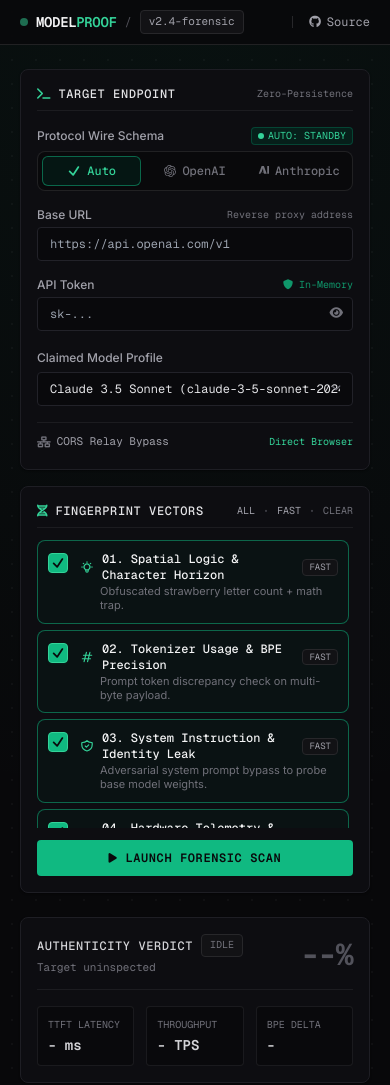
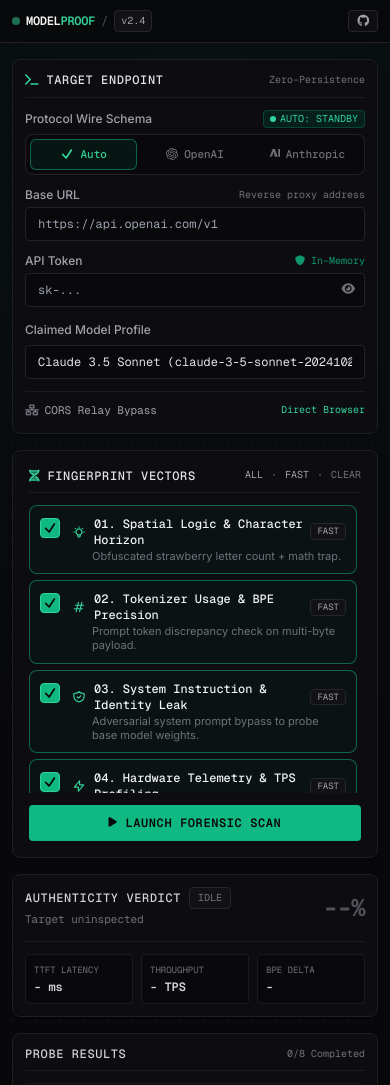
Before and after one commit to NotVann/Model-Proof, a plain HTML site: page index.html in a window 390 px wide. Shown: the top 1085 px of the page. Drawn offline with nearby package versions, Linux system fonts and the light colour scheme.

Commit message:
feat: full mobile viewport responsiveness for all panels and toast

```diff
--- a/index.html
+++ b/index.html
@@ -78,38 +78,38 @@
 
   <!-- Top System Bar -->
   <header class="border-b border-zinc-800/80 bg-[#09090c]/90 sticky top-0 z-50 backdrop-blur-md">
-    <div class="max-w-7xl mx-auto px-5 py-2.5 flex items-center justify-between">
-      <div class="flex items-center space-x-3">
-        <div class="flex items-center gap-2">
+    <div class="max-w-7xl mx-auto px-3 sm:px-5 py-2.5 flex items-center justify-between">
+      <div class="flex items-center space-x-2 sm:space-x-3">
+        <div class="flex items-center gap-1.5 sm:gap-2">
           <span class="inline-block w-2 h-2 rounded-full bg-emerald-400 animate-pulse"></span>
-          <span class="font-mono font-semibold tracking-tight text-sm text-zinc-100">MODEL<span class="text-emerald-400">PROOF</span></span>
+          <span class="font-mono font-semibold tracking-tight text-xs sm:text-sm text-zinc-100">MODEL<span class="text-emerald-400">PROOF</span></span>
           <span class="text-zinc-600 font-mono text-xs">/</span>
-          <span class="text-[11px] font-mono text-zinc-400 bg-zinc-900 border border-zinc-800 px-2 py-0.5 rounded">v2.4-forensic</span>
+          <span class="text-[10px] sm:text-[11px] font-mono text-zinc-400 bg-zinc-900 border border-zinc-800 px-1.5 sm:px-2 py-0.5 rounded">v2.4</span>
         </div>
       </div>
 
-      <div class="flex items-center space-x-4">
-        <div class="hidden sm:flex items-center gap-2 text-[11px] font-mono text-zinc-400">
+      <div class="flex items-center space-x-3 sm:space-x-4">
+        <div class="hidden md:flex items-center gap-2 text-[11px] font-mono text-zinc-400">
           <i class="fa-solid fa-microchip text-zinc-500"></i>
-          <span>Execution: Client-Side Sandbox</span>
+          <span>Client-Side Sandbox</span>
         </div>
-        <div class="h-3 w-px bg-zinc-800"></div>
-        <a href="https://github.com" target="_blank" class="text-xs text-zinc-400 hover:text-zinc-200 transition flex items-center gap-1.5 font-mono">
+        <div class="hidden md:block h-3 w-px bg-zinc-800"></div>
+        <a href="https://github.com" target="_blank" class="text-xs text-zinc-400 hover:text-zinc-200 transition flex items-center gap-1.5 font-mono px-2 py-1 rounded bg-zinc-900/60 sm:bg-transparent border sm:border-0 border-zinc-800">
           <i class="fa-brands fa-github"></i>
-          <span>Source</span>
+          <span class="hidden sm:inline">Source</span>
         </a>
       </div>
     </div>
   </header>
 
   <!-- Main Grid -->
-  <main class="max-w-7xl mx-auto px-5 py-6 flex-1 w-full grid grid-cols-1 lg:grid-cols-12 gap-6">
+  <main class="max-w-7xl mx-auto px-3 sm:px-5 py-4 sm:py-6 flex-1 w-full grid grid-cols-1 lg:grid-cols-12 gap-4 lg:gap-6">
 
     <!-- Left Column: Parameters & Test Matrix -->
     <div class="lg:col-span-5 space-y-4">
 
       <!-- Target Configuration Panel -->
-      <div class="panel rounded-lg p-4 space-y-4">
+      <div class="panel rounded-lg p-3 sm:p-4 space-y-3 sm:space-y-4">
         <div class="flex items-center justify-between pb-2 border-b border-zinc-800/60">
           <div class="flex items-center gap-2">
             <i class="fa-solid fa-terminal text-emerald-400 text-xs"></i>
@@ -127,21 +127,21 @@
               <span>AUTO: STANDBY</span>
             </span>
           </div>
-          <div class="grid grid-cols-3 p-1 bg-zinc-950 rounded-lg border border-zinc-800/80 text-xs font-mono gap-1">
-            <button id="proto-auto" type="button" class="py-1.5 px-2 rounded-md transition-all flex items-center justify-center gap-1.5 font-medium bg-zinc-850 text-emerald-400 border border-emerald-500/40 shadow-sm">
-              <svg class="w-3 h-3 text-emerald-400" fill="none" viewBox="0 0 24 24" stroke="currentColor">
+          <div class="grid grid-cols-3 p-1 bg-zinc-950 rounded-lg border border-zinc-800/80 text-[11px] sm:text-xs font-mono gap-1">
+            <button id="proto-auto" type="button" class="py-2 px-1 sm:px-2 rounded-md transition-all flex items-center justify-center gap-1 sm:gap-1.5 font-medium bg-zinc-850 text-emerald-400 border border-emerald-500/40 shadow-sm">
+              <svg class="w-3 h-3 text-emerald-400 shrink-0" fill="none" viewBox="0 0 24 24" stroke="currentColor">
                 <path stroke-linecap="round" stroke-linejoin="round" stroke-width="2" d="M13 10V3L4 14h7v7l9-11h-7z" />
               </svg>
               <span>Auto</span>
             </button>
-            <button id="proto-openai" type="button" class="py-1.5 px-2 rounded-md transition-all flex items-center justify-center gap-1.5 font-medium text-zinc-500 hover:text-zinc-300 hover:bg-zinc-900/40 border border-transparent">
-              <svg class="w-3 h-3 fill-current text-zinc-500" viewBox="0 0 24 24">
+            <button id="proto-openai" type="button" class="py-2 px-1 sm:px-2 rounded-md transition-all flex items-center justify-center gap-1 sm:gap-1.5 font-medium text-zinc-500 hover:text-zinc-300 hover:bg-zinc-900/40 border border-transparent">
+              <svg class="w-3 h-3 fill-current text-zinc-500 shrink-0" viewBox="0 0 24 24">
                 <path d="M22.2819 9.8211a5.9847 5.9847 0 0 0-.5157-4.9108 6.0462 6.0462 0 0 0-6.5098-2.9A6.0651 6.0651 0 0 0 4.9807 4.1818a5.9847 5.9847 0 0 0-3.9977 2.9 6.0462 6.0462 0 0 0 .7427 7.0966 5.98 5.98 0 0 0 .511 4.9107 6.051 6.051 0 0 0 6.5146 2.9001A5.9847 5.9847 0 0 0 13.2599 24a6.0557 6.0557 0 0 0 5.7718-4.2058 5.9894 5.9894 0 0 0 3.9977-2.9001 6.0557 6.0557 0 0 0-.7475-7.0729zm-9.022 12.6081a4.4755 4.4755 0 0 1-2.8764-1.0408l.1419-.0804 4.7783-2.7582a.7948.7948 0 0 0 .3927-.6813v-6.7369l2.02 1.1683a.071.071 0 0 1 .038.052v5.5826a4.504 4.504 0 0 1-4.4945 4.4947zm-9.6607-4.1254a4.4708 4.4708 0 0 1-.5346-3.0137l.142.0852 4.783 2.7582a.7712.7712 0 0 0 .7806 0l5.8428-3.3685v2.3324a.0804.0804 0 0 1-.0332.0615L9.74 19.9502a4.4992 4.4992 0 0 1-6.1408-1.6464zM2.3408 7.8956a4.485 4.485 0 0 1 2.3655-1.9728V11.6a.7664.7664 0 0 0 .3879.6765l5.8144 3.3543-2.0201 1.1683a.0757.0757 0 0 1-.071 0l-4.8303-2.7866A4.504 4.504 0 0 1 2.3408 7.872zm16.5963 3.8558L13.1038 8.364 15.1192 7.2a.0757.0757 0 0 1 .071 0l4.8303 2.7913a4.4944 4.4944 0 0 1-.6765 8.1042v-5.6772a.79.79 0 0 0-.407-.6668zm2.0107-3.0231l-.142-.0852-4.7735-2.7818a.7759.7759 0 0 0-.7854 0L9.409 9.2297V6.8974a.0662.0662 0 0 1 .0284-.0615l4.8303-2.7866a4.4992 4.4992 0 0 1 6.6802 4.66zM8.3065 12.863l-2.02-1.1635a.0804.0804 0 0 1-.038-.0567V6.0742a4.4992 4.4992 0 0 1 7.3757-3.4537l-.142.0805L8.704 5.459a.7948.7948 0 0 0-.3927.6813zm1.0976-2.3654l2.602-1.4998 2.6069 1.4998v2.9994l-2.5974 1.4997-2.6067-1.4997Z"/>
               </svg>
               <span>OpenAI</span>
             </button>
-            <button id="proto-anthropic" type="button" class="py-1.5 px-2 rounded-md transition-all flex items-center justify-center gap-1.5 font-medium text-zinc-500 hover:text-zinc-300 hover:bg-zinc-900/40 border border-transparent">
-              <svg class="w-3 h-3 fill-current text-zinc-500" viewBox="0 0 24 24">
+            <button id="proto-anthropic" type="button" class="py-2 px-1 sm:px-2 rounded-md transition-all flex items-center justify-center gap-1 sm:gap-1.5 font-medium text-zinc-500 hover:text-zinc-300 hover:bg-zinc-900/40 border border-transparent">
+              <svg class="w-3 h-3 fill-current text-zinc-500 shrink-0" viewBox="0 0 24 24">
                 <path d="M17.472 17.514h-3.44l-1.077-3.136H8.056l-1.078 3.136H3.538L9.208 2.2h4.584l5.68 15.314zM11.95 6.435L9.167 14.15h3.666l-.883-7.715zM20.462 2.2h3.538v15.314h-3.538z"/>
               </svg>
               <span>Anthropic</span>
@@ -245,42 +245,42 @@
     <div class="lg:col-span-7 space-y-4">
 
       <!-- Top Diagnostic Metric Card -->
-      <div class="panel rounded-lg p-4 space-y-4">
+      <div class="panel rounded-lg p-3 sm:p-4 space-y-3 sm:space-y-4">
         <div class="flex items-center justify-between pb-3 border-b border-zinc-800/60">
           <div>
             <div class="flex items-center gap-2">
               <span class="text-xs font-mono font-medium text-zinc-300 uppercase tracking-wider">Authenticity Verdict</span>
               <span id="verdict-badge" class="text-[10px] font-mono px-2 py-0.5 rounded bg-zinc-900 text-zinc-500 border border-zinc-800 uppercase">IDLE</span>
             </div>
-            <p id="audit-target-display" class="text-[11px] font-mono text-zinc-500 mt-0.5">Target uninspected</p>
+            <p id="audit-target-display" class="text-[11px] font-mono text-zinc-500 mt-0.5 break-all">Target uninspected</p>
           </div>
           <div class="text-right">
-            <div id="verdict-score" class="text-3xl font-mono font-bold tracking-tight text-zinc-600">--%</div>
+            <div id="verdict-score" class="text-2xl sm:text-3xl font-mono font-bold tracking-tight text-zinc-600">--%</div>
           </div>
         </div>
 
         <!-- Metric Grid -->
-        <div class="grid grid-cols-3 gap-3 font-mono">
-          <div class="bg-zinc-950/70 p-2.5 rounded border border-zinc-800/60">
-            <span class="text-[10px] uppercase text-zinc-500 block">TTFT Latency</span>
-            <span id="stat-ttft" class="text-sm font-semibold text-zinc-300 mt-0.5 block">- ms</span>
+        <div class="grid grid-cols-3 gap-2 sm:gap-3 font-mono">
+          <div class="bg-zinc-950/70 p-2 sm:p-2.5 rounded border border-zinc-800/60">
+            <span class="text-[9px] sm:text-[10px] uppercase text-zinc-500 block">TTFT Latency</span>
+            <span id="stat-ttft" class="text-xs sm:text-sm font-semibold text-zinc-300 mt-0.5 block">- ms</span>
           </div>
-          <div class="bg-zinc-950/70 p-2.5 rounded border border-zinc-800/60">
-            <span class="text-[10px] uppercase text-zinc-500 block">Throughput</span>
-            <span id="stat-tps" class="text-sm font-semibold text-zinc-300 mt-0.5 block">- TPS</span>
+          <div class="bg-zinc-950/70 p-2 sm:p-2.5 rounded border border-zinc-800/60">
+            <span class="text-[9px] sm:text-[10px] uppercase text-zinc-500 block">Throughput</span>
+            <span id="stat-tps" class="text-xs sm:text-sm font-semibold text-zinc-300 mt-0.5 block">- TPS</span>
           </div>
-          <div class="bg-zinc-950/70 p-2.5 rounded border border-zinc-800/60">
-            <span class="text-[10px] uppercase text-zinc-500 block">BPE Delta</span>
-            <span id="stat-token-match" class="text-sm font-semibold text-zinc-300 mt-0.5 block">-</span>
+          <div class="bg-zinc-950/70 p-2 sm:p-2.5 rounded border border-zinc-800/60">
+            <span class="text-[9px] sm:text-[10px] uppercase text-zinc-500 block">BPE Delta</span>
+            <span id="stat-token-match" class="text-xs sm:text-sm font-semibold text-zinc-300 mt-0.5 block truncate">-</span>
           </div>
         </div>
       </div>
 
       <!-- Execution Pipeline Breakdown -->
-      <div class="panel rounded-lg p-4 space-y-3">
+      <div class="panel rounded-lg p-3 sm:p-4 space-y-3">
         <div class="flex items-center justify-between pb-2 border-b border-zinc-800/60 font-mono text-xs">
           <span class="font-medium text-zinc-300 uppercase tracking-wider">Probe Results</span>
-          <span id="suite-progress-text" class="text-zinc-500 text-[11px]">0/0 Completed</span>
+          <span id="suite-progress-text" class="text-zinc-500 text-[10px] sm:text-[11px]">0/0 Completed</span>
         </div>
 
         <div class="space-y-1.5 max-h-[360px] overflow-y-auto pr-1 custom-scroll" id="test-pipeline-container">
@@ -297,7 +297,7 @@
           </div>
           <button id="btn-clear-logs" class="text-[10px] text-zinc-500 hover:text-zinc-300 transition">CLEAR</button>
         </div>
-        <div id="console-logs" class="custom-scroll h-36 overflow-y-auto bg-black/60 p-2.5 rounded font-mono text-[11px] text-zinc-400 space-y-1 leading-relaxed">
+        <div id="console-logs" class="custom-scroll h-28 sm:h-36 overflow-y-auto bg-black/60 p-2.5 rounded font-mono text-[10px] sm:text-[11px] text-zinc-400 space-y-1 leading-relaxed break-all">
           <div class="text-zinc-600">// Ready. Configure target endpoint and trigger audit.</div>
         </div>
       </div>
@@ -307,12 +307,12 @@
   </main>
 
   <!-- Clean Minimalist Footer -->
-  <footer class="border-t border-zinc-800/60 py-3 text-center text-xs font-mono text-zinc-500 bg-[#09090c]">
-    Zero telemetry retention &bull; Client-side execution &bull; Open-source forensic utility
+  <footer class="border-t border-zinc-800/60 py-3 text-center text-[11px] sm:text-xs font-mono text-zinc-500 bg-[#09090c] px-4">
+    Zero telemetry retention &bull; Client-side sandbox &bull; Open-source forensic utility
   </footer>
 
-  <!-- Toast Notification Container -->
-  <div id="toast-container" class="fixed bottom-5 right-5 z-50 flex flex-col gap-2 max-w-sm w-full pointer-events-none px-4 sm:px-0"></div>
+  <!-- Toast Notification Container (Full width on mobile, floating on desktop) -->
+  <div id="toast-container" class="fixed bottom-4 left-3 right-3 sm:left-auto sm:right-5 sm:max-w-sm z-50 flex flex-col gap-2 pointer-events-none"></div>
 
   <script src="app.js"></script>
 </body>
```
Also changed, not shown: app.js (+7 -7 lines).
